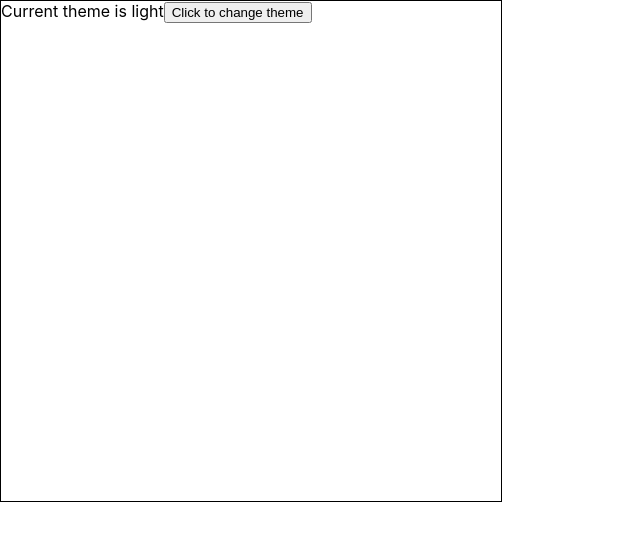
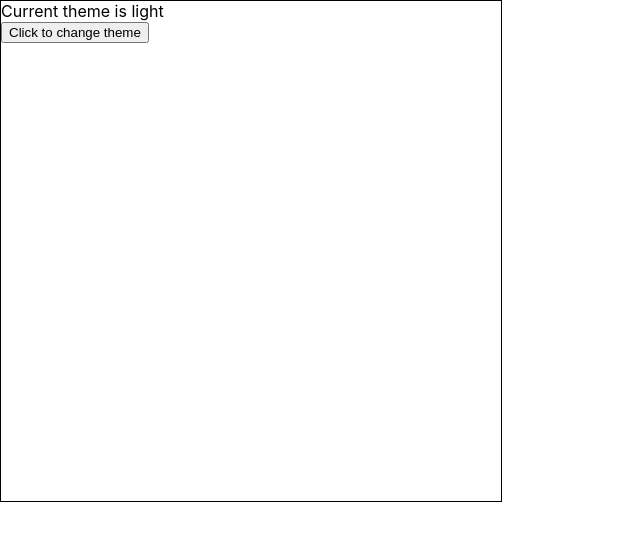
Before and after one commit to freshcodeAlice/cra-welcome, a React (Create React App) app: page / in a window 1280 px wide. Shown: the top 540 px of the page, without its empty margins (0-640 px from the left). Built offline with nearby package versions, Linux system fonts and the light colour scheme.

Commit message:
Child-Child

```diff
--- /dev/null
+++ b/src/components/Scene/Indicator/index.jsx
@@ -0,0 +1,11 @@
+import React from 'react';
+
+const Indicator = (props) => {
+    return (
+        <div>
+             Current theme is {props.theme}
+        </div>
+    );
+}
+
+export default Indicator;
--- a/src/components/Scene/index.jsx
+++ b/src/components/Scene/index.jsx
@@ -1,4 +1,5 @@
 import React, { Component } from 'react';
+import Indicator from './Indicator';
 import './Scene.css';
 import Toggler from './Toggler';
 
@@ -23,7 +24,7 @@ class Scene extends Component {
         const cN = 'scene ' + theme;
         return (
             <div className={cN}>
-                Current theme is {theme}
+                <Indicator theme={theme}/>
                 <Toggler callbackParent={this.setTheme}/>
             </div>
         );
```
